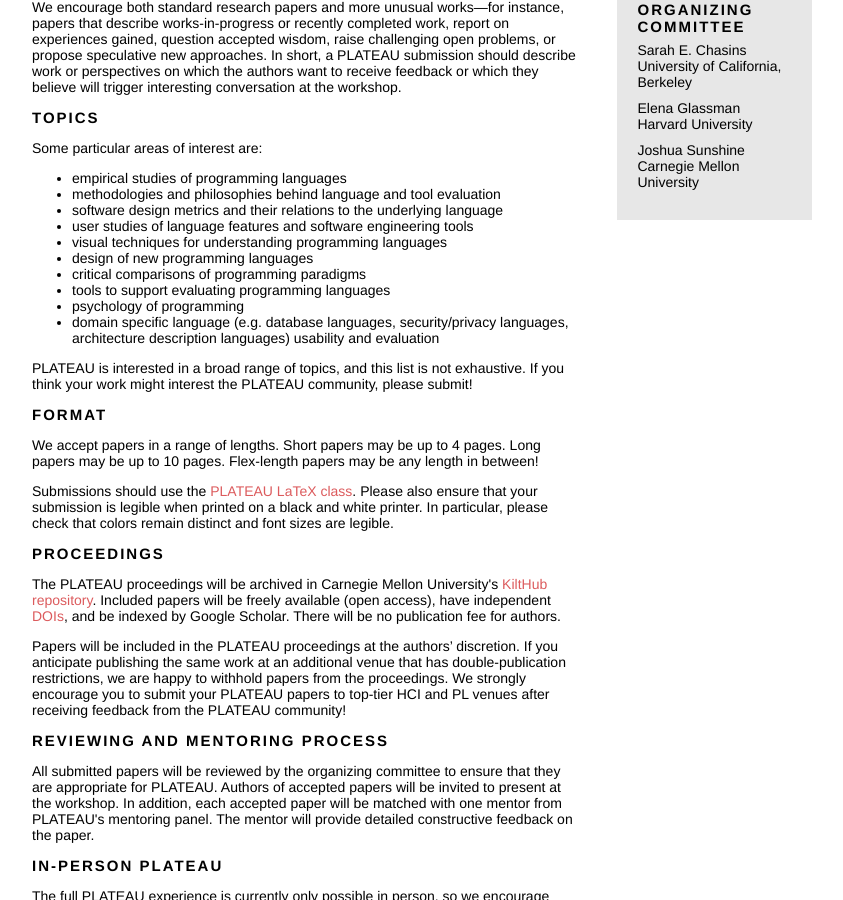
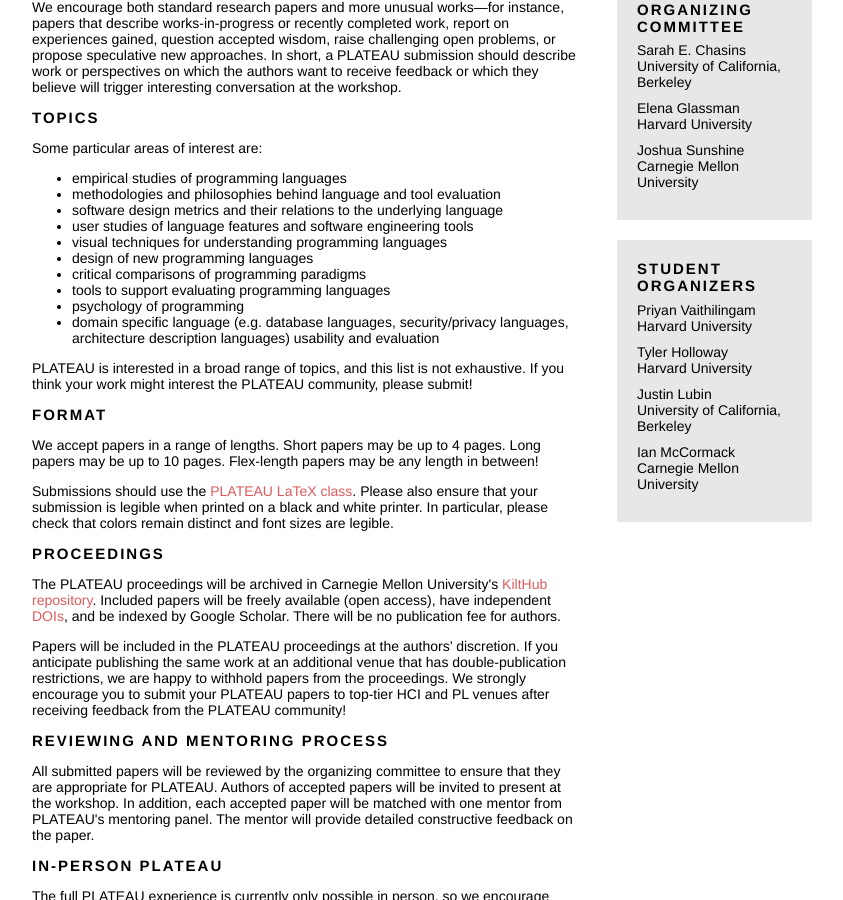
Before and after one commit to plateau-workshop/plateau-2024, a Jekyll site: the page built from index.html, in a window 1280 px wide and 900 px high, scrolled down 494 px. Shown: the whole window, without its empty margins (218-1061 px from the left). Built offline with Jekyll 4.4.1, drawn with Linux system fonts in a browser that asks for light colours.

Commit message:
Added additional column for student organizers.

```diff
--- a/_config.yml
+++ b/_config.yml
@@ -25,6 +25,16 @@
   - name: Joshua Sunshine
     affiliation: Carnegie Mellon University
 
+student_organizers:
+  - name: Priyan Vaithilingam
+    affiliation: Harvard University
+  - name: Tyler Holloway
+    affiliation: Harvard University
+  - name: Justin Lubin
+    affiliation: University of California, Berkeley
+  - name: Ian McCormack
+    affiliation: Carnegie Mellon University
+
 # build settings
 exclude: ["readme.md"]
 
--- a/_layouts/default.html
+++ b/_layouts/default.html
@@ -216,6 +216,27 @@
   </div>
   {% endif %}
 
+  {% if site.student_organizers %}
+  <div class="box">
+    <div class="header lead">
+    Student Organizers
+    </div>
+
+    {% for organizer in site.student_organizers %}
+
+    <div class="margin-bottom">
+      <div class="slightlybold">
+        {{ organizer.name | escape }}
+      </div>
+      <div>
+        {{ organizer.affiliation | escape }}
+      </div>
+    </div>
+
+    {% endfor %}
+
+  </div>
+  {% endif %}
 
   </td>
 </tr>
```
Also changed, not shown: 5 other files.
